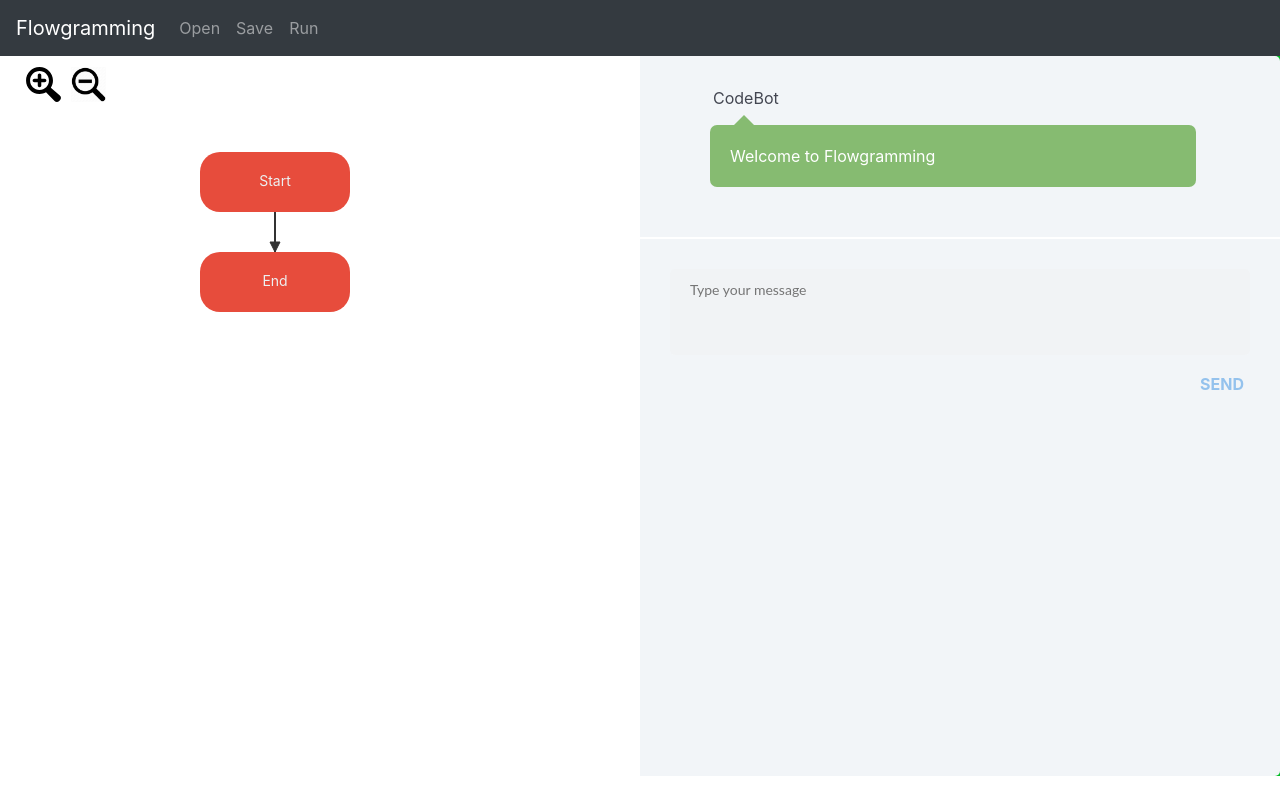
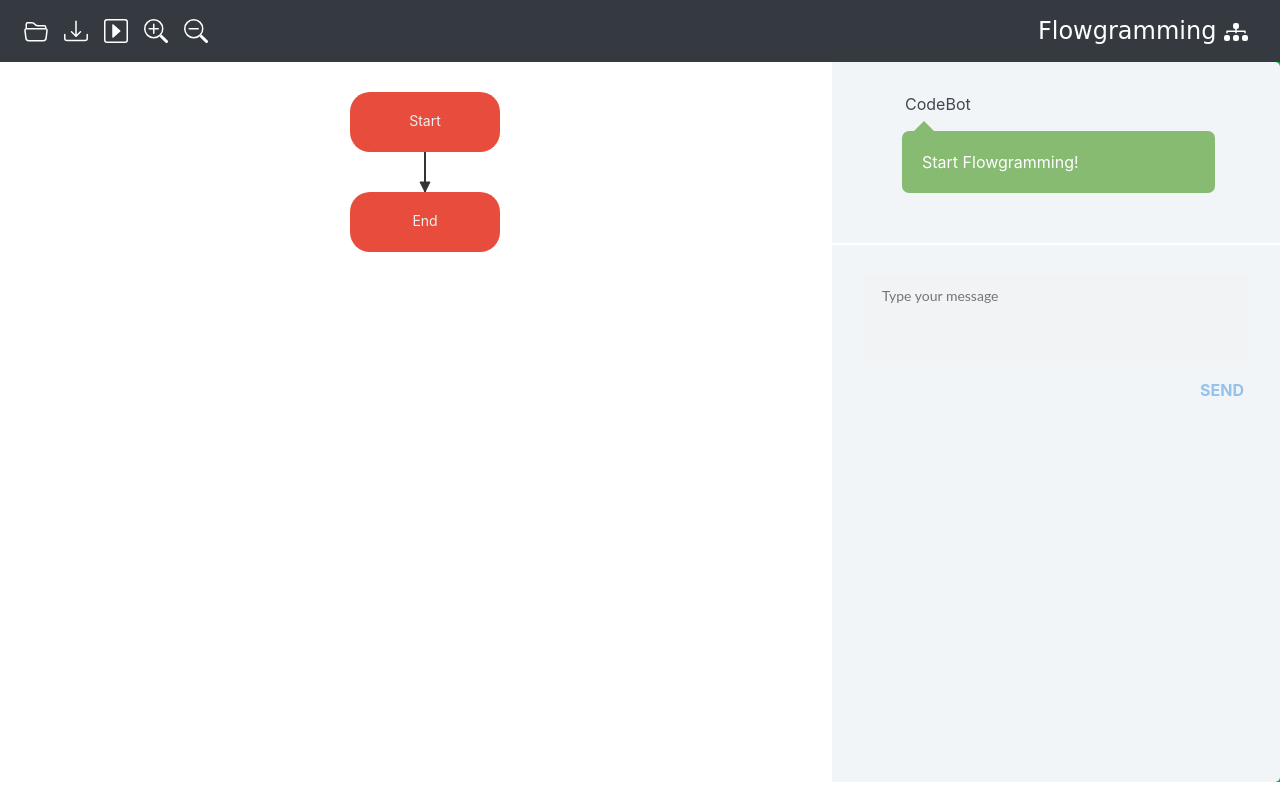
Before and after one commit to flowgrammers-org/flowgramming, a website: page index.html in a window 1280 px wide. Drawn offline with Linux system fonts and the light colour scheme.

Commit message:
UI improvements
Signed-off-by: Rajkumar S <rajkumaar2304@icloud.com>

```diff
--- a/css/main.css
+++ b/css/main.css
@@ -8,6 +8,16 @@
 url('assets/fonts/inter.eot?#iefix') format('embedded-opentype');
     font-weight: normal;
     font-style: normal;
+}
+
+@font-face {
+    font-family: 'merinda';
+url('assets/fonts/merinda.ttf')
+}
+
+.navbar-brand {
+    font-family: merinda, cursive;
+    font-size: x-large;
 }
 
 html, body {
@@ -40,7 +50,7 @@ html, body {
 
 .paperColumn {
     float: left;
-    width: 50%;
+    width: 65%;
     height: 100%;
     overflow: scroll;
 }
@@ -54,7 +64,7 @@ html, body {
 }
 
 .chatcol {
-    width: 50%;
+    width: 35%;
     float: right;
     height: 100%;
 }
--- a/index.html
+++ b/index.html
@@ -16,33 +16,67 @@
 
 <body>
 <nav class="navbar navbar-expand-lg navbar-dark bg-dark">
-    <a class="navbar-brand" href="#">Flowgramming</a>
     <div class="navbar-nav">
         <input accept=".fgmin" hidden id="open-file" type="file"/>
-        <a id="open-btn" class="nav-item nav-link" href="#">Open</a>
-        <a id="save-btn" class="nav-item nav-link" href="#">Save</a>
-        <a class="nav-item nav-link" href="#" id="run-btn">Run</a>
+        <a class="nav-item d-flex" href="#" id="open-btn" title="Open a flowgramming file">
+            <svg class="mx-2 bi bi-folder2-open my-auto" fill="white" height="1.5em" viewBox="0 0 16 16" width="1.5em"
+                 xmlns="http://www.w3.org/2000/svg">
+                <path d="M1 3.5A1.5 1.5 0 0 1 2.5 2h2.764c.958 0 1.76.56 2.311 1.184C7.985 3.648 8.48 4 9 4h4.5A1.5 1.5 0 0 1 15 5.5v.64c.57.265.94.876.856 1.546l-.64 5.124A2.5 2.5 0 0 1 12.733 15H3.266a2.5 2.5 0 0 1-2.481-2.19l-.64-5.124A1.5 1.5 0 0 1 1 6.14V3.5zM2 6h12v-.5a.5.5 0 0 0-.5-.5H9c-.964 0-1.71-.629-2.174-1.154C6.374 3.334 5.82 3 5.264 3H2.5a.5.5 0 0 0-.5.5V6zm-.367 1a.5.5 0 0 0-.496.562l.64 5.124A1.5 1.5 0 0 0 3.266 14h9.468a1.5 1.5 0 0 0 1.489-1.314l.64-5.124A.5.5 0 0 0 14.367 7H1.633z"
+                      fill-rule="evenodd"/>
+            </svg>
+        </a>
+        <a class="nav-item d-flex" href="#" id="save-btn" title="Download this flowgramming file">
+            <svg class="bi bi-download mx-2 my-auto" fill="white" height="1.5em" viewBox="0 0 16 16" width="1.5em"
+                 xmlns="http://www.w3.org/2000/svg">
+                <path d="M.5 9.9a.5.5 0 0 1 .5.5v2.5a1 1 0 0 0 1 1h12a1 1 0 0 0 1-1v-2.5a.5.5 0 0 1 1 0v2.5a2 2 0 0 1-2 2H2a2 2 0 0 1-2-2v-2.5a.5.5 0 0 1 .5-.5z"
+                      fill-rule="evenodd"/>
+                <path d="M7.646 11.854a.5.5 0 0 0 .708 0l3-3a.5.5 0 0 0-.708-.708L8.5 10.293V1.5a.5.5 0 0 0-1 0v8.793L5.354 8.146a.5.5 0 1 0-.708.708l3 3z"
+                      fill-rule="evenodd"/>
+            </svg>
+        </a>
+        <a class="nav-item d-flex" href="#" id="run-btn" title="Run the flowgram">
+            <svg class="mx-2 my-auto bi bi-caret-right-square" fill="white" height="1.5em" viewBox="0 0 16 16"
+                 width="1.5em" xmlns="http://www.w3.org/2000/svg">
+                <path d="M14 1H2a1 1 0 0 0-1 1v12a1 1 0 0 0 1 1h12a1 1 0 0 0 1-1V2a1 1 0 0 0-1-1zM2 0a2 2 0 0 0-2 2v12a2 2 0 0 0 2 2h12a2 2 0 0 0 2-2V2a2 2 0 0 0-2-2H2z"
+                      fill-rule="evenodd"/>
+                <path d="M5.795 12.456A.5.5 0 0 1 5.5 12V4a.5.5 0 0 1 .832-.374l4.5 4a.5.5 0 0 1 0 .748l-4.5 4a.5.5 0 0 1-.537.082z"
+                      fill-rule="evenodd"/>
+            </svg>
+        </a>
+        <a class="nav-item d-flex" href="#" id="zoomin" title="Zoom in">
+            <svg class="mx-2 bi bi-zoom-in my-auto" fill="white" height="1.5em" viewBox="0 0 16 16" width="1.5em"
+                 xmlns="http://www.w3.org/2000/svg">
+                <path d="M6.5 12a5.5 5.5 0 1 0 0-11 5.5 5.5 0 0 0 0 11zM13 6.5a6.5 6.5 0 1 1-13 0 6.5 6.5 0 0 1 13 0z"
+                      fill-rule="evenodd"/>
+                <path d="M10.344 11.742c.03.04.062.078.098.115l3.85 3.85a1 1 0 0 0 1.415-1.414l-3.85-3.85a1.007 1.007 0 0 0-.115-.1 6.538 6.538 0 0 1-1.398 1.4z"/>
+                <path d="M6.5 3a.5.5 0 0 1 .5.5V6h2.5a.5.5 0 0 1 0 1H7v2.5a.5.5 0 0 1-1 0V7H3.5a.5.5 0 0 1 0-1H6V3.5a.5.5 0 0 1 .5-.5z"
+                      fill-rule="evenodd"/>
+            </svg>
+        </a>
+        <a class="nav-item d-flex" href="#" id="zoomout" title="Zoom out">
+            <svg class="mx-2 bi bi-zoom-out my-auto" fill="white" height="1.5em" viewBox="0 0 16 16" width="1.5em"
+                 xmlns="http://www.w3.org/2000/svg">
+                <path d="M6.5 12a5.5 5.5 0 1 0 0-11 5.5 5.5 0 0 0 0 11zM13 6.5a6.5 6.5 0 1 1-13 0 6.5 6.5 0 0 1 13 0z"
+                      fill-rule="evenodd"/>
+                <path d="M10.344 11.742c.03.04.062.078.098.115l3.85 3.85a1 1 0 0 0 1.415-1.414l-3.85-3.85a1.007 1.007 0 0 0-.115-.1 6.538 6.538 0 0 1-1.398 1.4z"/>
+                <path d="M3 6.5a.5.5 0 0 1 .5-.5h6a.5.5 0 0 1 0 1h-6a.5.5 0 0 1-.5-.5z" fill-rule="evenodd"/>
+            </svg>
+        </a>
     </div>
+    <a class="ml-auto navbar-brand float-right" href="#">
+        Flowgramming
+        <span>
+                <svg class="bi bi-diagram-3-fill" fill="currentColor" height="1em" viewBox="0 0 16 16" width="1em"
+                     xmlns="http://www.w3.org/2000/svg">
+                    <path d="M6 3.5A1.5 1.5 0 0 1 7.5 2h1A1.5 1.5 0 0 1 10 3.5v1A1.5 1.5 0 0 1 8.5 6v1H14a.5.5 0 0 1 .5.5v1a.5.5 0 0 1-1 0V8h-5v.5a.5.5 0 0 1-1 0V8h-5v.5a.5.5 0 0 1-1 0v-1A.5.5 0 0 1 2 7h5.5V6A1.5 1.5 0 0 1 6 4.5v-1zm-6 8A1.5 1.5 0 0 1 1.5 10h1A1.5 1.5 0 0 1 4 11.5v1A1.5 1.5 0 0 1 2.5 14h-1A1.5 1.5 0 0 1 0 12.5v-1zm6 0A1.5 1.5 0 0 1 7.5 10h1a1.5 1.5 0 0 1 1.5 1.5v1A1.5 1.5 0 0 1 8.5 14h-1A1.5 1.5 0 0 1 6 12.5v-1zm6 0a1.5 1.5 0 0 1 1.5-1.5h1a1.5 1.5 0 0 1 1.5 1.5v1a1.5 1.5 0 0 1-1.5 1.5h-1a1.5 1.5 0 0 1-1.5-1.5v-1z"
+                          fill-rule="evenodd"/>
+                </svg>
+        </span>
+    </a>
 </nav>
 
 <div class="myrow">
     <div class="paperColumn">
-        <div class="menudiv">
-            <div class="container">
-                <div class="row">
-                    <div class="col-lg-12">
-                        <p style="padding: 5px">
-                            <a href="#" class="btn btn-sq-sm" id="zoomin">
-                                <img src="assets/zoomin.svg" width="35px" height="35px" align="center"/>
-                            </a>
-                            <a href="#" class="btn btn-sq-sm" id="zoomout">
-                                <img src="assets/zoomout.png" width="35px" height="35px" align="center"/>
-                            </a>
-                        </p>
-                    </div>
-                </div>
-            </div>
-        </div>
         <div id="myHolder" style="transform-origin:0 0;"></div>
     </div>
     <div class="chatcol" style="background-color: #0b2">
@@ -59,7 +93,6 @@
         </div> <!-- end chat -->
     </div> <!-- end container -->
 </div>
-
 
 <div class="modal fade" id="modal" role="dialog">
     <div class="modal-dialog modal-sm vertical-align-center">
@@ -112,7 +145,7 @@
 <script src="js/save.js"></script>
 <script>
     let element = $('#myHolder')
-  let zoomArr = [0.5,0.75,0.85,0.9,1,1.2,1.5]
+    let zoomArr = [0.5, 0.75, 0.85, 0.9, 1, 1.2, 1.5]
     let indexOfArr = 4
 
     $('#zoomin').on('click', function () {
--- a/js/chat.js
+++ b/js/chat.js
@@ -31,7 +31,7 @@ function renderProgram (text) {
   this.scrollToBottom()
 }
 
-renderProgram('Welcome to Flowgramming')
+renderProgram('Start Flowgramming!')
 
 async function allowUser () {
   scrollToBottom()
--- a/js/main.js
+++ b/js/main.js
@@ -23,7 +23,7 @@ graph.on('change:position', function () {
 
 const link = new joint.shapes.standard.Link()
 let start = new joint.shapes.standard.Rectangle()
-start.position(200, 30)
+start.position(350, 30)
 start.resize(150, 60)
 start.attr({
   element: {
--- a/js/save.js
+++ b/js/save.js
@@ -30,7 +30,7 @@ function importFlowGram (file) {
     alert('Something went wrong!')
   } finally {
     clearChat()
-    renderProgram('Welcome to Flowgramming')
+    renderProgram('Start Flowgramming!')
   }
 }
 
@@ -47,15 +47,8 @@ function saveFile (filename, data) {
   if (window.navigator.msSaveOrOpenBlob) {
     window.navigator.msSaveOrOpenBlob(file, filename)
   } else {
-    const a = document.createElement('a')
-    const url = URL.createObjectURL(file)
-    a.href = url
-    a.download = filename
-    document.body.appendChild(a)
-    a.click()
-    setTimeout(function () {
-      document.body.removeChild(a)
-      window.URL.revokeObjectURL(url)
-    }, 20)
+    const saveButton = document.getElementById('save-btn')
+    saveButton.href = URL.createObjectURL(file)
+    saveButton.download = filename
   }
 }
```
Also changed, not shown: sw.js (+18 -4 lines), assets/fonts/merinda.ttf (added), assets/zoomin.svg (deleted), assets/zoomout.png (deleted). Lines whose indentation alone changed are shown as unchanged.
